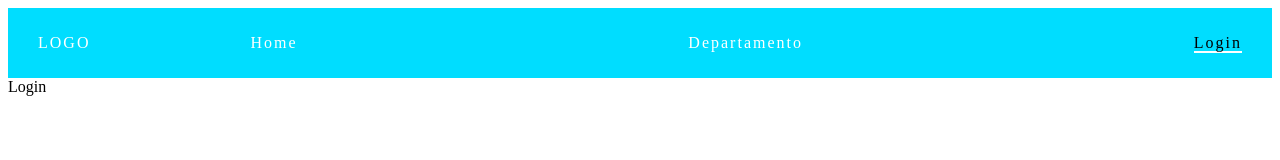
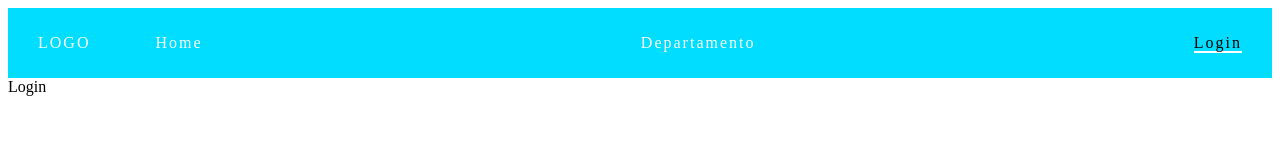
Before and after one commit to oscar00v/Ecommerce, a React (Vite) app: page /login in a window 1280 px wide. Shown: the top 160 px of the page. Built offline with nearby package versions, Linux system fonts and the light colour scheme.

Commit message:
rutas y estilo navbar

```diff
--- a/src/Components/Navbar/Navbar.scss
+++ b/src/Components/Navbar/Navbar.scss
@@ -13,7 +13,7 @@ $menu-color: rgb(0, 221, 255);
     display: flex;
     justify-content: space-between;
     align-items: center;
-    padding: 10px 30px;//30px en vez de 50
+    padding: 10px 30px;
 
     &__logo {
         @include header-link;
@@ -27,7 +27,7 @@ $menu-color: rgb(0, 221, 255);
         text-decoration: none;
         list-style: none;
         gap: 15px;
-        margin-left: 120px; // Opcional, para separar un poco del logo
+        margin-left: 25px; // Opcional, para separar un poco del logo
     }
 
     &__item-link {
```
